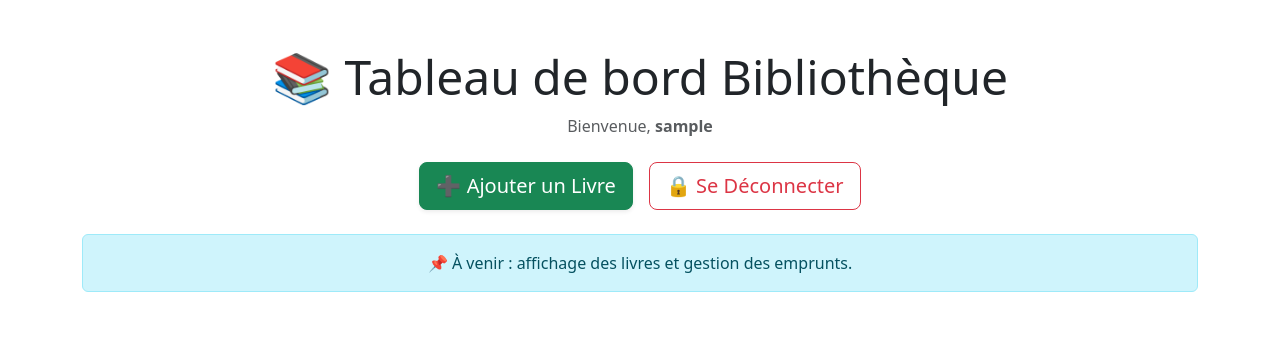
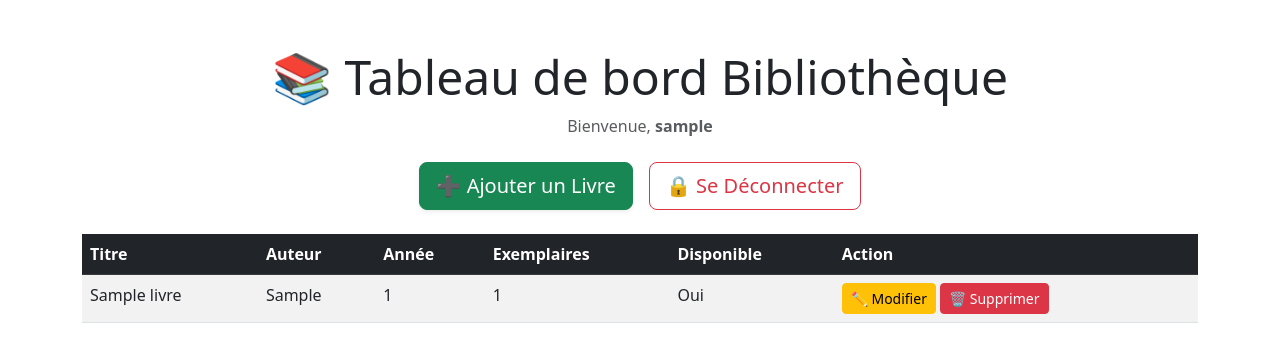
Before and after one commit to HanouneCamara/biblio, a Flask app: page / in a window 1280 px wide. Shown: the top 362 px of the page. Run offline with Flask 3, Linux system fonts and the light colour scheme; a user stored in the database is signed in; tables that the repository leaves empty hold one stand-in row (values such as "Sample post").

Commit message:
afficheLivre

```diff
--- a/app/models.py
+++ b/app/models.py
@@ -32,6 +32,8 @@ class Livre(db.Model):
     id: Mapped[int] = mapped_column(Integer, primary_key=True)
     titre: Mapped[str] = mapped_column(String(100), unique=True, nullable=False)
     auteur: Mapped[str] = mapped_column(String(100), nullable=False)
+    annee: Mapped[int] = mapped_column(Integer, default=2000, nullable=False)
+    nombre_exemplaires: Mapped[int] = mapped_column(Integer, default=1, nullable=False)
     disponible: Mapped[bool] = mapped_column(Boolean, default=True, nullable=False)
     date_ajout: Mapped[DateTime] = mapped_column(DateTime, nullable=False, server_default=db.func.now())
 
--- a/app/routes.py
+++ b/app/routes.py
@@ -1,6 +1,7 @@
-from flask import render_template, request, redirect, url_for, flash
+from flask import render_template, request, redirect, url_for, flash, abort
 from flask_login import login_user, logout_user, login_required, current_user
-from app.models import Utilisateur
+from app.models import Utilisateur, Livre
+from app import db
 
 def register_routes(app):
     @app.route("/login", methods=["GET", "POST"])
@@ -21,7 +22,11 @@ def register_routes(app):
     @app.route('/')
     @login_required
     def index():
-        return render_template('index.html')
+
+        #Afficher livres
+        livres = Livre.query.all()
+
+        return render_template('index.html', livres=livres)
 
     # Nouvelle route pour rediriger /index vers /
     @app.route('/index')
@@ -42,21 +47,33 @@ def register_routes(app):
         if request.method == "POST":
             titre = request.form.get("titre")
             auteur = request.form.get("auteur")
+            annee = request.form.get("annee")
+            nombre_exemplaires = request.form.get("nombre_exemplaires")
 
             # Vérifier que les champs sont remplis
-            if not titre or not auteur:
+            if not titre or not auteur or not annee or not nombre_exemplaires:
                 flash("Tous les champs sont obligatoires.")
+                return render_template("ajouter_livre.html")
+            try:
+                annee = int(annee)
+                nombre_exemplaires = int(nombre_exemplaires)
+            except ValueError:
+                flash("L'année et le nombre d'exemplaires doivent être des nombres entiers.")
                 return render_template("ajouter_livre.html")
 
             # Vérifier l’unicité du titre
-            from app.models import Livre
             if Livre.query.filter_by(titre=titre).first():
                 flash("Ce livre existe déjà.")
                 return render_template("ajouter_livre.html")
 
             # Créer et enregistrer
-            livre = Livre(titre=titre, auteur=auteur)
-            from app import db
+            livre = Livre(
+                titre=titre,
+                auteur=auteur,
+                annee=annee,
+                nombre_exemplaires=nombre_exemplaires
+            )
+
             db.session.add(livre)
             db.session.commit()
 
@@ -64,3 +81,56 @@ def register_routes(app):
             return redirect(url_for("index"))
 
         return render_template("ajouter_livre.html")
+
+    #Modifier livre
+    @app.route('/livres/modifier/<int:livre_id>', methods=['GET', 'POST'])
+    def modifier(livre_id):
+        livre = Livre.query.get_or_404(livre_id)
+        if request.method == 'POST':
+            titre = request.form.get('titre')
+            auteur = request.form.get('auteur')
+            annee = request.form.get('annee')
+            nombre_exemplaires = request.form.get('nombre_exemplaires')
+            disponible = request.form.get('disponible') == 'on'
+
+            if not titre or not auteur or not annee or not nombre_exemplaires:
+                flash("Tous les champs sont obligatoires.")
+                return render_template('modifier_livre.html', livre=livre)
+
+            try:
+                annee = int(annee)
+                nombre_exemplaires = int(nombre_exemplaires)
+            except ValueError:
+                flash("L'année et le nombre d'exemplaires doivent être des nombres entiers.")
+                return render_template('modifier_livre.html', livre=livre)
+
+            # Vérifier unicité du titre sauf pour ce livre
+            livre_exist = Livre.query.filter(Livre.titre == titre, Livre.id != livre.id).first()
+            if livre_exist:
+                flash("Un autre livre avec ce titre existe déjà.")
+                return render_template('modifier_livre.html', livre=livre)
+
+            livre.titre = titre
+            livre.auteur = auteur
+            livre.annee = annee
+            livre.nombre_exemplaires = nombre_exemplaires
+            livre.disponible = disponible
+
+            db.session.commit()
+            flash("Livre modifié avec succès.")
+            return redirect(url_for('index'))
+
+        return render_template('modifier_livre.html', livre=livre)
+
+    #Supprimer livre
+    @app.route('/livres/supprimer/<int:livre_id>', methods=['POST', 'GET'])
+    @login_required
+    def supprimer(livre_id):
+        livre = Livre.query.get_or_404(livre_id)
+        if request.method == 'POST':
+            db.session.delete(livre)
+            db.session.commit()
+            flash("Livre supprimé avec succès.")
+            return redirect(url_for('index'))
+        # Si GET, afficher confirmation simple
+        return render_template('confirmer_suppression.html', livre=livre)
--- a/app/templates/index.html
+++ b/app/templates/index.html
@@ -22,9 +22,39 @@
       </a>
     </div>
 
-    <div class="alert alert-info text-center">
-      📌 À venir : affichage des livres et gestion des emprunts.
+    {% if livres %}
+    <table class="table table-hover table-striped">
+      <thead class="table-dark">
+        <tr>
+          <th>Titre</th>
+          <th>Auteur</th>
+          <th>Année</th>
+          <th>Exemplaires</th>
+          <th>Disponible</th>
+          <th>Action</th>
+        </tr>
+      </thead>
+      <tbody>
+        {% for livre in livres %}
+        <tr>
+          <td>{{ livre.titre }}</td>
+          <td>{{ livre.auteur }}</td>
+          <td>{{ livre.annee }}</td>
+          <td>{{ livre.nombre_exemplaires }}</td>
+          <td>{{ 'Oui' if livre.disponible else 'Non' }}</td>
+          <td>
+            <a href="{{ url_for('modifier', livre_id=livre.id) }}" class="btn btn-sm btn-warning">✏️ Modifier</a>
+            <a href="{{ url_for('supprimer', livre_id=livre.id) }}" class="btn btn-sm btn-danger">🗑️ Supprimer</a>
+        </td>
+        </tr>
+        {% endfor %}
+      </tbody>
+    </table>
+    {% else %}
+    <div class="alert alert-warning text-center" role="alert">
+      Aucun livre enregistré pour le moment.
     </div>
+    {% endif %}
   </div>
 </body>
 </html>
--- a/run.py
+++ b/run.py
@@ -1,3 +1,5 @@
 from app import create_app
 
 app = create_app()
+if __name__ == "__main__":
+    app.run(debug=True)
```
Also changed, not shown: app/templates/ajouter_livre.html (+10 -0 lines), app/templates/confirmer_suppression.html (added, +19 -0 lines), app/templates/modifier_livre.html (added, +38 -0 lines), migrations/versions/8bb71584624d_ajout_annee_et_nombre_exemplaires.py (added, +34 -0 lines).
